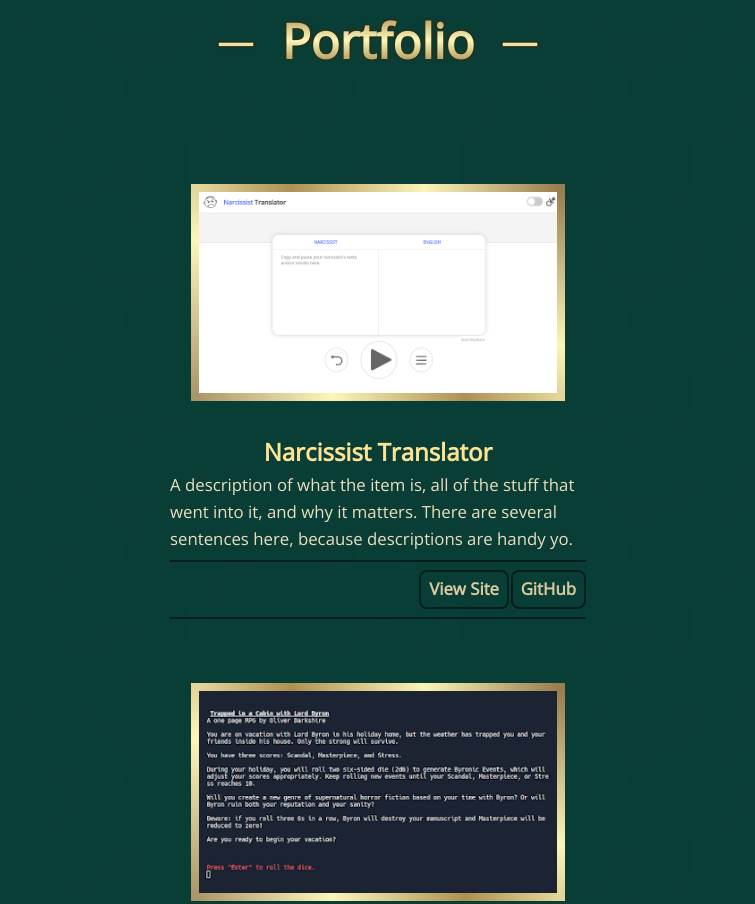
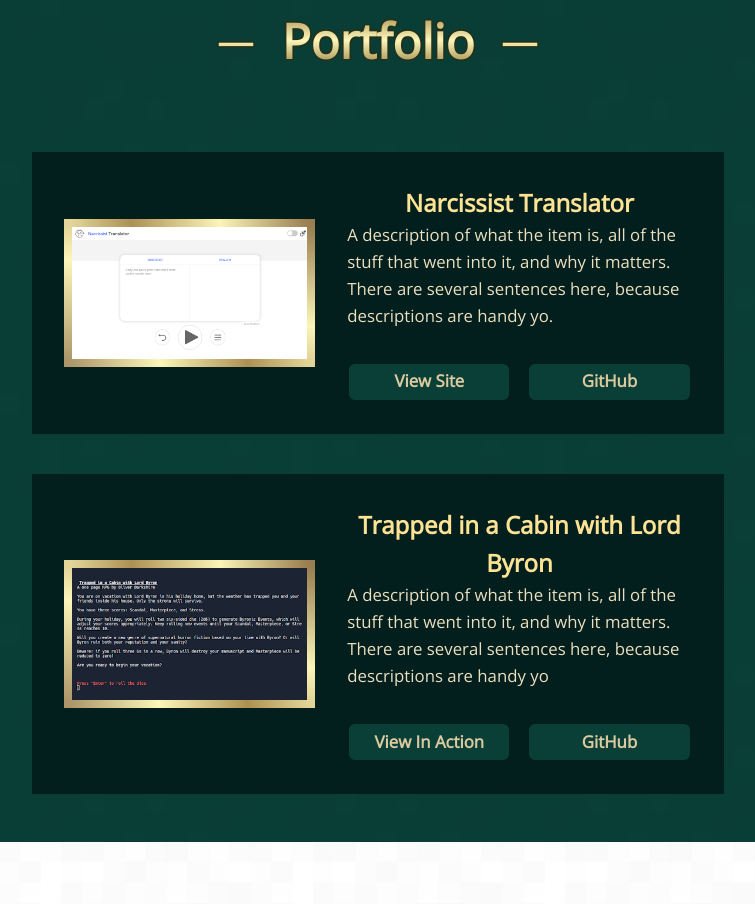
Before and after one commit to k-eversole/personal-website, a plain HTML site: page index.html in a window 1280 px wide. Shown: the part 1645-2549 px from the top of the page, without its empty margins (422-1177 px from the left). Drawn offline with nearby package versions, Linux system fonts and the light colour scheme.

Commit message:
Change portfolio items from row to column

```diff
--- a/index.html
+++ b/index.html
@@ -74,9 +74,10 @@
             <div class="anchor" id="portfolio-anchor"></div>
             <div class="content-wrapper" id="portfolio">
                 <h2 class="section-title" id="portfolio-title">Portfolio</h2>
-                <div class="portfolio-row">
+                <div class="portfolio-container">
                     <div class="portfolio-item">
                         <img class="port-image" id="translator-preview" src="images/translator-2.png">
+                        <div class="port-text">
                             <h3 class="item-name">Narcissist Translator</h3>
                             <p>A description of what the item is, all of the stuff that went into it, and why it matters. There are several sentences here, because descriptions are handy yo.</p>
                             <div class="portfolio-links">
@@ -88,8 +89,10 @@
                                 </div>
                             </div>
                         </div>
+                    </div>
                     <div class="portfolio-item">
                         <img class="port-image" id="byron-preview" src="images/byron-2.png">
+                        <div class="port-text">
                             <h3 class="item-name">Trapped in a Cabin with Lord Byron</h3>
                             <p>A description of what the item is, all of the stuff that went into it, and why it matters. There are several sentences here, because descriptions are handy yo</p>
                             <div class="portfolio-links">
@@ -98,6 +101,7 @@
                                 </div>
                                 <div class="link-div">
                                 <a href="https://github.com/k-eversole/byron-game">GitHub</a>
+                                </div>
                             </div>
                         </div>
                     </div>
--- a/style.css
+++ b/style.css
@@ -287,28 +287,31 @@ li {
     padding-left: 1.5rem;
 }
 
-.portfolio-row {
+.portfolio-container {
     display: flex;
+    flex-direction: column;
     flex-wrap: wrap;
     justify-content: space-evenly;
+    align-items: center;
+    gap: 2.5rem;
 }
 
 .portfolio-item {
     display: flex;
-    flex-direction: column;
     justify-content: center;
-    width: 30rem;
+    width: 80%;
     padding: 2rem;
+    background-color: var(--primary-dark);
+    gap: 2rem;
 }
 
 .item-name {
     color: #ffe395;
-    margin-top: 2rem;
     text-align: center;
 }
 
 .port-image {
-    width: 90%;
+    width: 40%;
     margin: auto;
     border-width: 0.5rem;
     border-style: solid;
@@ -316,24 +319,26 @@ li {
 }
 
 .link-div {
-    padding: 0.25rem 0.5rem;
+    display: flex;
+    justify-content: center;
+    align-items: center;
+    color: var(--secondary);
+    background-color: var(--primary-light);
     border: 2px solid #021f1d;
     border-radius: 0.5rem;
+    height: 2.5rem;
+    width: 100%;
 }
 
 .link-div:hover {
     transform: scale(1.04);
 }
 
-
 .portfolio-links {
-    padding: 0.5rem 0;
-    margin-top: 0.5rem;
+    margin-top: 2rem;
     display: flex;
-    gap: 0.1rem;
+    gap: 1rem;
     justify-content: flex-end;
-    border-top: 2px solid #021f1d;
-    border-bottom:2px solid #021f1d;
 }
 
 #contact {
@@ -489,17 +494,13 @@ label {
         flex-direction: column;
     }
 
-    .portfolio-row {
+    .portfolio-item {
         flex-direction: column;
-        gap: 25px;
-    }
-
-    .portfolio-item {
-        width: 100%;
+        gap: 2rem;
     }
 
     .port-image {
-        max-width: 90%;
+        width: 90%;
         height: auto;
     }
 }
```
Lines whose indentation alone changed are shown as unchanged.
